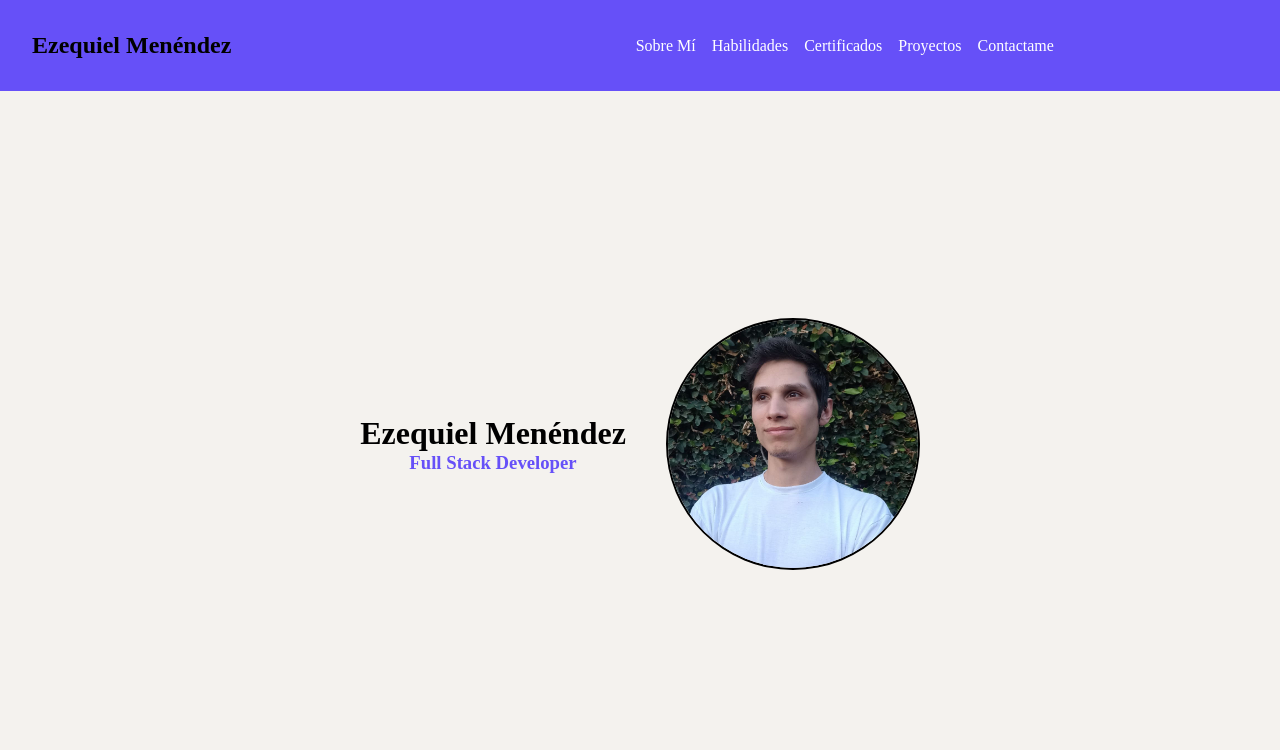
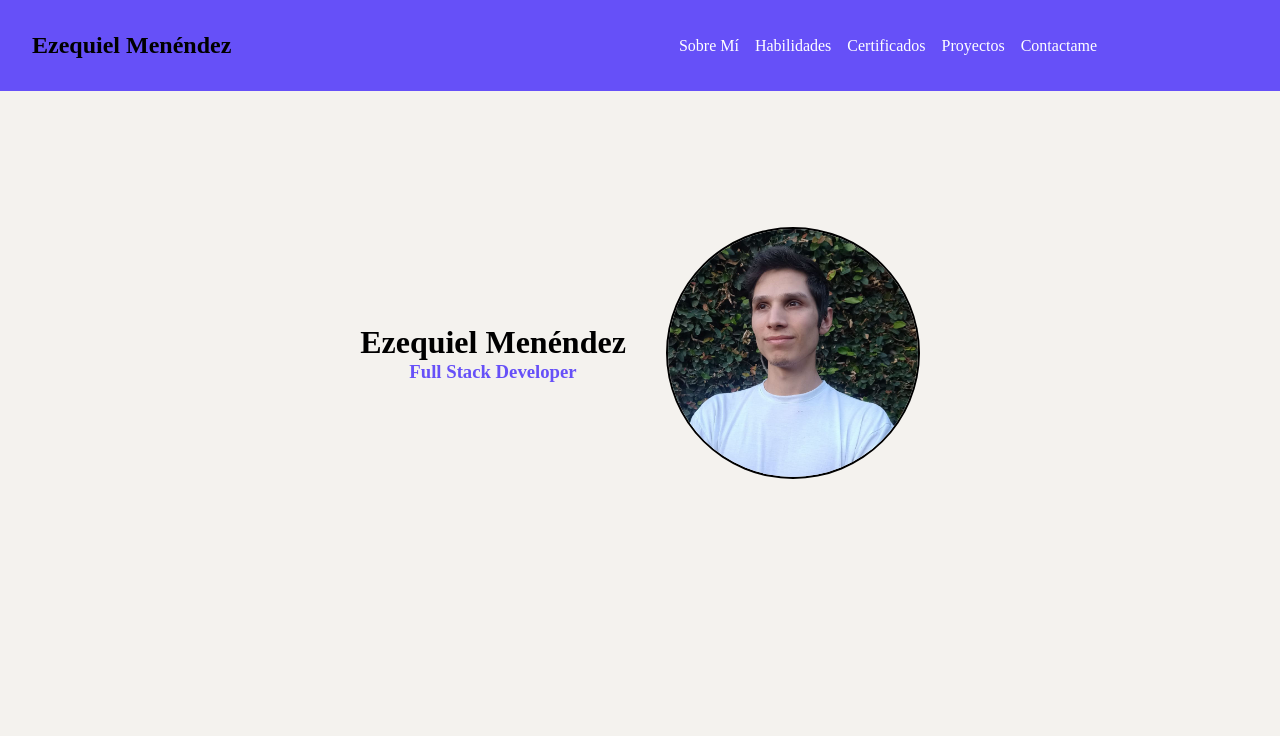
Before and after one commit to EzequielMenendez/portfolio_EM, a React (Vite) app in the folder client/: page / in a window 1280 px wide. Shown: the top 750 px of the page. Built offline with nearby package versions, Linux system fonts and the light colour scheme.

Commit message:
add NavBar css

```diff
--- a/client/src/components/NavBar/StyledNavBar.js
+++ b/client/src/components/NavBar/StyledNavBar.js
@@ -1,6 +1,11 @@
 import styled from 'styled-components'
 
 export const NavContainer = styled.nav`
+    position: fixed;
+    top: 0;
+    left: 0;
+    width: 100%;
+    z-index: 1;
     background-color: #6650f8;
     padding: 2rem;
     display: flex;
@@ -16,19 +21,21 @@ export const NavContainer = styled.nav`
         background-color: #6650f8;
     }
     h2{
-        z-index: 2;
+        z-index: 3;
         background-color: #6650f8;
     }
     .burguer{
-        z-index: 2;
+        margin-right: 50px;
+        z-index: 3;
         @media(min-width: 768px){
             display:none
         }
     }
     .links{
-        z-index: 2;
+        z-index: 3;
         width: 65%;
         position: absolute;
+        margin-top: 100px;
         top: -700px;
         left: -2000px;
         right: 0;
@@ -37,7 +44,7 @@ export const NavContainer = styled.nav`
         text-align: center;
         transition: all .6s ease;
         a{
-            color: black;
+            color: white;
             font-size: 1.5rem;
             display: block;
         }
@@ -67,17 +74,17 @@ export const NavContainer = styled.nav`
             background-color: transparent;
             font-size: 1.5rem;
             margin-top: 1rem;
-            color: black;
+            color: white;
         }
     }
 `
 
 export const BgDiv = styled.div`
-    position: absolute;
+    position: fixed;
     background-color: #6650f8;
     top: -1000px;
     left: -1000px;
-    z-index: 1;
+    z-index: 2;
     border-radius: 0;
     width: 100%;
     height: 100%;
```
